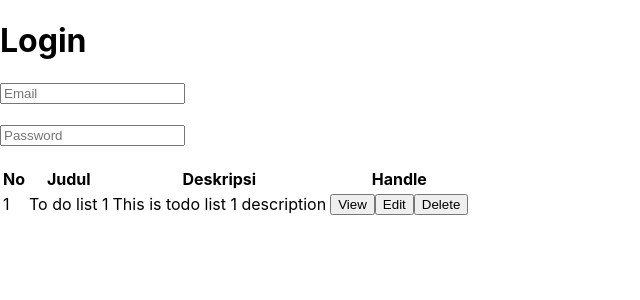
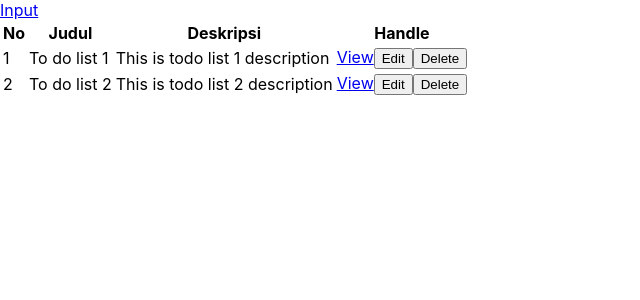
Before and after one commit to JeckyChandra/tugas-akhir-reactJS, a React (Create React App) app: page / in a window 1280 px wide. Shown: the top 300 px of the page, without its empty margins (0-640 px from the left). Built offline with nearby package versions, Linux system fonts and the light colour scheme; data requests are answered from the project's data file.

Commit message:
Read (GET) Menampilkan Data Tertentu

```diff
--- a/db.json
+++ b/db.json
@@ -6,6 +6,13 @@
             "description":"This is todo list 1 description",
             "username":"Aditya",
             "email":"aditya@gmail.com"
+        },
+        {
+            "id":2,
+            "title":"To do list 2",
+            "description":"This is todo list 2 description",
+            "username":"Adityass",
+            "email":"adityssa@gmail.com"
         }
     ]
 }
--- a/package.json
+++ b/package.json
@@ -11,6 +11,7 @@
     "json-server": "^0.17.0",
     "react": "^18.2.0",
     "react-dom": "^18.2.0",
+    "react-router-dom": "^6.3.0",
     "react-scripts": "5.0.1",
     "reactstrap": "^9.1.2",
     "web-vitals": "^2.1.4"
--- a/src/App.js
+++ b/src/App.js
@@ -1,10 +1,11 @@
-import Home from './component/input-form/Home';
+import Home from './component/pages/Home';
 import Input from './component/input-form/Input';
+import { Link } from 'react-router-dom';
 
 function App() {
   return (
     <div>
-      <Input/>
+      <Link to="/input">Input</Link>
       <Home/>
     </div>
   );
--- /dev/null
+++ b/src/component/input-form/View.jsx
@@ -0,0 +1,21 @@
+import React, { useEffect, useState } from "react";
+import axios from "axios";
+import { useParams } from "react-router-dom";
+
+function View() {
+  const [data, setData] = useState([]);
+
+  useEffect(() => {
+    axios.get(`http://localhost:3003/data/${id}`).then((res) => {
+      setData(res.data);
+    });
+  }, []);
+
+  const { id } = useParams();
+
+  return <div>Hello
+    {data && (<h1>{data.title}</h1>)}
+  </div>;
+}
+
+export default View;
--- a/src/component/input-form/Home.jsx
+++ b/src/component/pages/Home.jsx
@@ -1,5 +1,6 @@
 import axios from "axios";
 import React, { useEffect, useState } from "react";
+import { Link } from "react-router-dom";
 
 function Home() {
   const [data, setData] = useState([]);
@@ -29,7 +30,7 @@ function Home() {
               <td>{db.title}</td>
               <td>{db.description}</td>
               <td>
-                <button>View</button>
+                <Link to={`/view/${db.id}`}>View</Link>
                 <button>Edit</button>
                 <button>Delete</button>
               </td>
--- /dev/null
+++ b/src/component/routes/Route.jsx
@@ -0,0 +1,25 @@
+import {
+	BrowserRouter as Router,
+	Routes,
+	Route,
+	Link
+} from 'react-router-dom';
+//File import sendiri
+import App from '../../App';
+import View from '../input-form/View';
+import Input from '../input-form/Input';
+
+
+const RouterComponent = () => {
+	return (
+		<Router>
+			<Routes>
+				<Route path='/' element={ <App /> } />
+				<Route path='/input' element={ <Input /> } />
+				<Route path='/view/:id' element={ <View/> } />
+			</Routes>
+		</Router>
+	);
+};
+
+export default RouterComponent;
--- a/src/index.js
+++ b/src/index.js
@@ -3,11 +3,13 @@ import ReactDOM from 'react-dom/client';
 import './index.css';
 import App from './App';
 import reportWebVitals from './reportWebVitals';
+import { BrowserRouter } from 'react-router-dom';
+import RouterComponent from './component/routes/Route';
 
 const root = ReactDOM.createRoot(document.getElementById('root'));
 root.render(
   <React.StrictMode>
-    <App />
+    <RouterComponent/>
   </React.StrictMode>
 );
 
```
Also changed, not shown: 1 other file (tests, documents, lock files or other folders).
